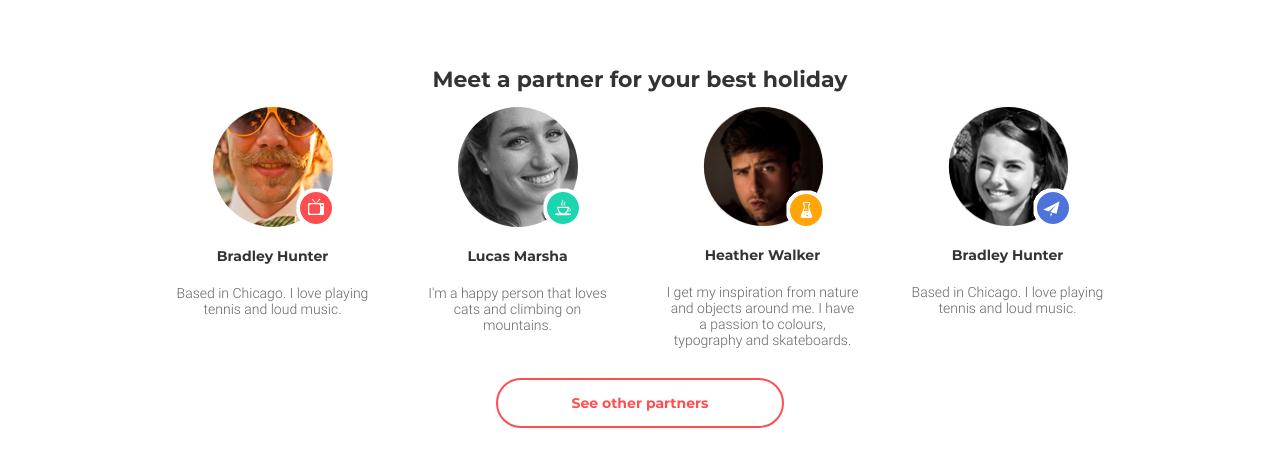
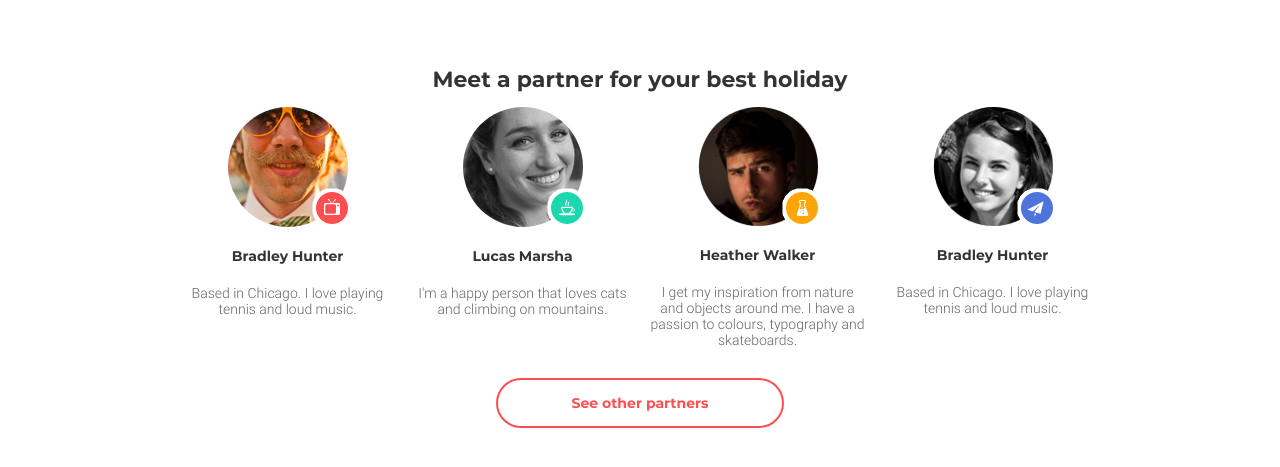
Before and after one commit to Anastasiia512/goit-fe-course-Anastasiia, a plain HTML site: page module 8/index.html in a window 1280 px wide. Shown: the part 539-1006 px from the top of the page. Drawn offline with Linux system fonts and the light colour scheme.

Commit message:
modified homework 8

```diff
--- a/module 8/css/media.css
+++ b/module 8/css/media.css
@@ -1,36 +1,26 @@
-
 @media (min-width: 748px) {
-    header {
-    width: 100%;
-
+  .wrapper {
+    max-width: 728px;
+    padding: 0 40px;
   }
-    main {
-min-width: 492px;
+  .site-navigation {
+    display: flex;
+    flex-direction: row-reverse;
+    justify-content: space-between;
+  }
+  .header-content {
+    width: 78%;
+    margin: auto;
   }
   h1 {
     font-size: 52px;
   }
-
-    .header-content {
-        width: 80%;
-        margin: 0 auto;
+  .box-card-team {
+    max-width: 492px;
+    display: flex;
+    flex-wrap: wrap;
+    justify-content: space-between;
   }
-
-    .box-card-team {
-        display: flex;
-        min-width: 470px;
-        justify-content: space-between;
-        flex-wrap: wrap;
-        padding: 0 150px;
-
-    }
-    .img-first::after {
-    bottom: 120px;
-}
-    .img-fourth::after {
-        bottom: 120px;
-    }
-
   .card-team:nth-child(2) {
     order: 20;
   }
@@ -40,22 +30,47 @@ font-size: 52px;
   .card-team:nth-child(4) {
     order: 30;
   }
-    .site-navigation {
-        display: flex;
-        flex-direction: row-reverse;
-        justify-content: space-between;
-        padding-left: 40px;
-        padding-right: 40px;
+  .img-third::after {
+    bottom: 88px;
+    left: 132px;
+  }
+  .img-first::after {
+    bottom: 88px;
+    left: 132px;
+  }
+  .img-second::after {
+    bottom: 120px;
+    left: 132px;
+  }
+  .img-fourth::after {
+    bottom: 120px;
+    left: 132px;
   }
 }
 @media (min-width: 940px) {
   .wrapper {
-        width: 940px;
+    max-width: 940px;
   }
   .header-content {
-        width: 60%;
+    width: 72%;
+  }
+  .box-card-team {
+    max-width: 940px;
   }
   .img-third::after {
     bottom: 120px;
+    left: 132px;
+  }
+  .img-first::after {
+    bottom: 120px;
+    left: 132px;
+  }
+  .img-second::after {
+    bottom: 120px;
+    left: 132px;
+  }
+  .img-fourth::after {
+    bottom: 120px;
+    left: 132px;
   }
 }
--- a/module 8/css/style.css
+++ b/module 8/css/style.css
@@ -76,18 +76,17 @@ header {
   padding-bottom: 114px;
   margin: 0 auto;
   text-align: center;
-  background-image: url(../img/head_pic.png), linear-gradient(rgba(0,0,0,.8), rgba(0,0,0,.8));
+  background-image: url(../img/head_pic.png),
+    linear-gradient(rgba(0, 0, 0, 0.8), rgba(0, 0, 0, 0.8));
   background-size: cover;
   background-position: center;
   background-repeat: no-repeat;
 }
 .wrapper {
-  min-width: 320px;
+  max-width: 320px;
   margin: 0 auto;
   height: auto;
-
 }
-
 
 .site-navigation {
   padding-top: 20px;
@@ -179,12 +178,15 @@ h2 {
   font-weight: 700;
   padding-bottom: 14px;
 }
-
+.box-card-team {
+max-width: 320px;
+margin: auto;
+}
 .card-team {
   margin: 0 auto;
   text-align: center;
   margin-bottom: 30px;
-  width: 194px;
+  max-width: 216px;
   position: relative;
 }
 
@@ -229,7 +231,6 @@ h2 {
   background-position: center;
 }
 
-
 .name-team {
   color: #333333;
   font-family: "Montserrat";
@@ -250,6 +251,7 @@ h2 {
 }
 .footer-btn button {
   color: #ff4e50;
+  cursor: pointer;
   font-family: "Montserrat";
   font-size: 14px;
   font-weight: 700;
```
Also changed, not shown: module 8/index.html (+1 -2 lines). Lines whose indentation alone changed are shown as unchanged.
